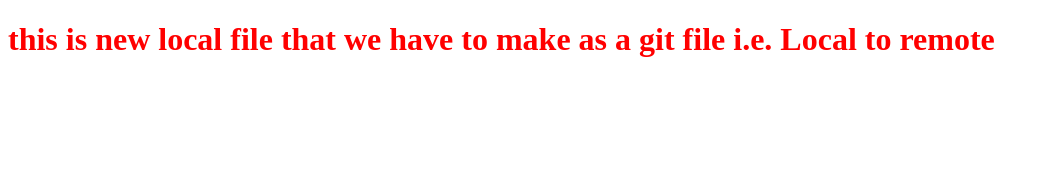
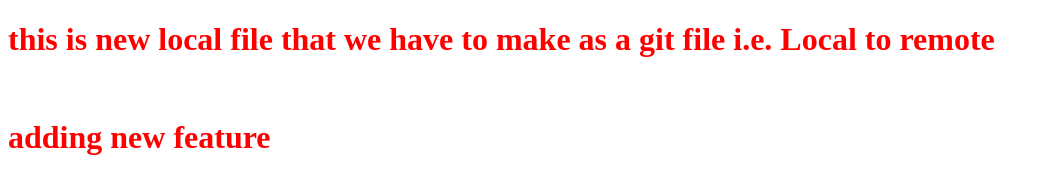
Before and after one commit to Manas-277/local_repo, a plain HTML site: page index.html in a window 1280 px wide. Shown: the whole page, without its empty margins (0-1049 px from the left). Drawn offline with Linux system fonts and the light colour scheme.

Commit message:
added new feature

```diff
--- a/index.html
+++ b/index.html
@@ -8,5 +8,7 @@
 </head>
 <body>
     <h1>this is new local file that we have to make as a git file i.e. Local to remote</h1>
+    <br>
+    <h1>adding new feature</h1>
 </body>
 </html>
```
